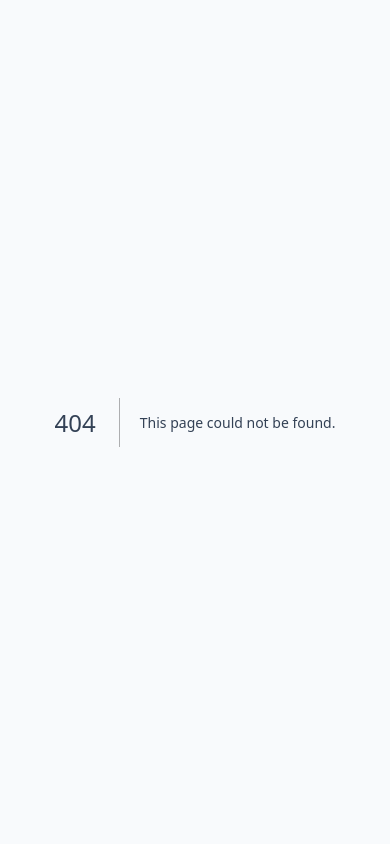
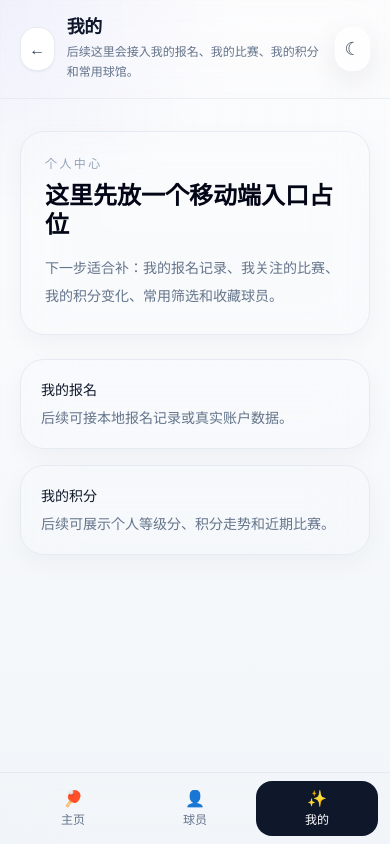
Before and after one commit to coolCicada/nextjs-lession, a Next.js app: page /pingpong/me in a window 390 px wide. Before the commit this address had no page. Built offline with nearby package versions, Linux system fonts and the light colour scheme; a web font is replaced by a local one.

Commit message:
Add mobile-first bottom navigation for pingpong

```diff
--- /dev/null
+++ b/app/pingpong/_components/pingpong-bottom-nav.tsx
@@ -0,0 +1,34 @@
+"use client";
+
+import Link from 'next/link';
+import { usePathname } from 'next/navigation';
+
+const items = [
+  { href: '/pingpong', label: '主页', icon: '🏓', match: (p: string) => p === '/pingpong' || p.startsWith('/pingpong/tournaments') },
+  { href: '/pingpong/players', label: '球员', icon: '👤', match: (p: string) => p.startsWith('/pingpong/players') },
+  { href: '/pingpong/me', label: '我的', icon: '✨', match: (p: string) => p.startsWith('/pingpong/me') },
+];
+
+export default function PingPongBottomNav() {
+  const pathname = usePathname();
+
+  return (
+    <nav className="fixed inset-x-0 bottom-0 z-30 border-t border-slate-200/80 bg-white/92 pb-[max(env(safe-area-inset-bottom),0px)] backdrop-blur-xl dark:border-white/10 dark:bg-slate-950/90 md:hidden">
+      <div className="mx-auto grid max-w-3xl grid-cols-3 px-3 py-2">
+        {items.map((item) => {
+          const active = item.match(pathname);
+          return (
+            <Link
+              key={item.href}
+              href={item.href}
+              className={`flex flex-col items-center justify-center rounded-2xl px-3 py-2 text-xs transition ${active ? 'bg-slate-900 text-white dark:bg-white dark:text-slate-900' : 'text-slate-500 hover:bg-slate-100 dark:text-slate-400 dark:hover:bg-white/5'}`}
+            >
+              <span className="text-base">{item.icon}</span>
+              <span className="mt-1 font-medium">{item.label}</span>
+            </Link>
+          );
+        })}
+      </div>
+    </nav>
+  );
+}
--- a/app/pingpong/_components/pingpong-ui.tsx
+++ b/app/pingpong/_components/pingpong-ui.tsx
@@ -1,6 +1,7 @@
 import Link from 'next/link';
 
 import { AppBackground, AppHeader, GlassPanel } from '@/app/ui/app-shell';
+import PingPongBottomNav from '@/app/pingpong/_components/pingpong-bottom-nav';
 import {
   Player,
   Tournament,
@@ -24,9 +25,10 @@ export function PingPongShell({
       <AppBackground />
       <div className="relative z-10">
         <AppHeader title={title} subtitle={subtitle} backHref="/" />
-        <main className="mx-auto max-w-6xl px-5 py-8 sm:px-6 lg:px-8">
+        <main className="mx-auto max-w-6xl px-5 py-8 pb-28 sm:px-6 lg:px-8 lg:pb-8">
           {children}
         </main>
+        <PingPongBottomNav />
       </div>
     </div>
   );
--- /dev/null
+++ b/app/pingpong/me/page.tsx
@@ -0,0 +1,36 @@
+import { PingPongShell } from '@/app/pingpong/_components/pingpong-ui';
+import { GlassPanel } from '@/app/ui/app-shell';
+
+export default function PingPongMePage() {
+  return (
+    <PingPongShell
+      title="我的"
+      subtitle="后续这里会接入我的报名、我的比赛、我的积分和常用球馆。"
+    >
+      <div className="grid gap-6">
+        <GlassPanel className="p-6">
+          <p className="text-xs uppercase tracking-[0.2em] text-slate-400 dark:text-slate-500">
+            个人中心
+          </p>
+          <h2 className="mt-2 text-2xl font-semibold text-slate-950 dark:text-white">
+            这里先放一个移动端入口占位
+          </h2>
+          <p className="mt-4 text-sm leading-7 text-slate-500 dark:text-slate-400">
+            下一步适合补：我的报名记录、我关注的比赛、我的积分变化、常用筛选和收藏球员。
+          </p>
+        </GlassPanel>
+
+        <div className="grid gap-4 sm:grid-cols-2">
+          <GlassPanel className="p-5">
+            <p className="text-sm font-medium text-slate-900 dark:text-white">我的报名</p>
+            <p className="mt-2 text-sm text-slate-500 dark:text-slate-400">后续可接本地报名记录或真实账户数据。</p>
+          </GlassPanel>
+          <GlassPanel className="p-5">
+            <p className="text-sm font-medium text-slate-900 dark:text-white">我的积分</p>
+            <p className="mt-2 text-sm text-slate-500 dark:text-slate-400">后续可展示个人等级分、积分走势和近期比赛。</p>
+          </GlassPanel>
+        </div>
+      </div>
+    </PingPongShell>
+  );
+}
```
